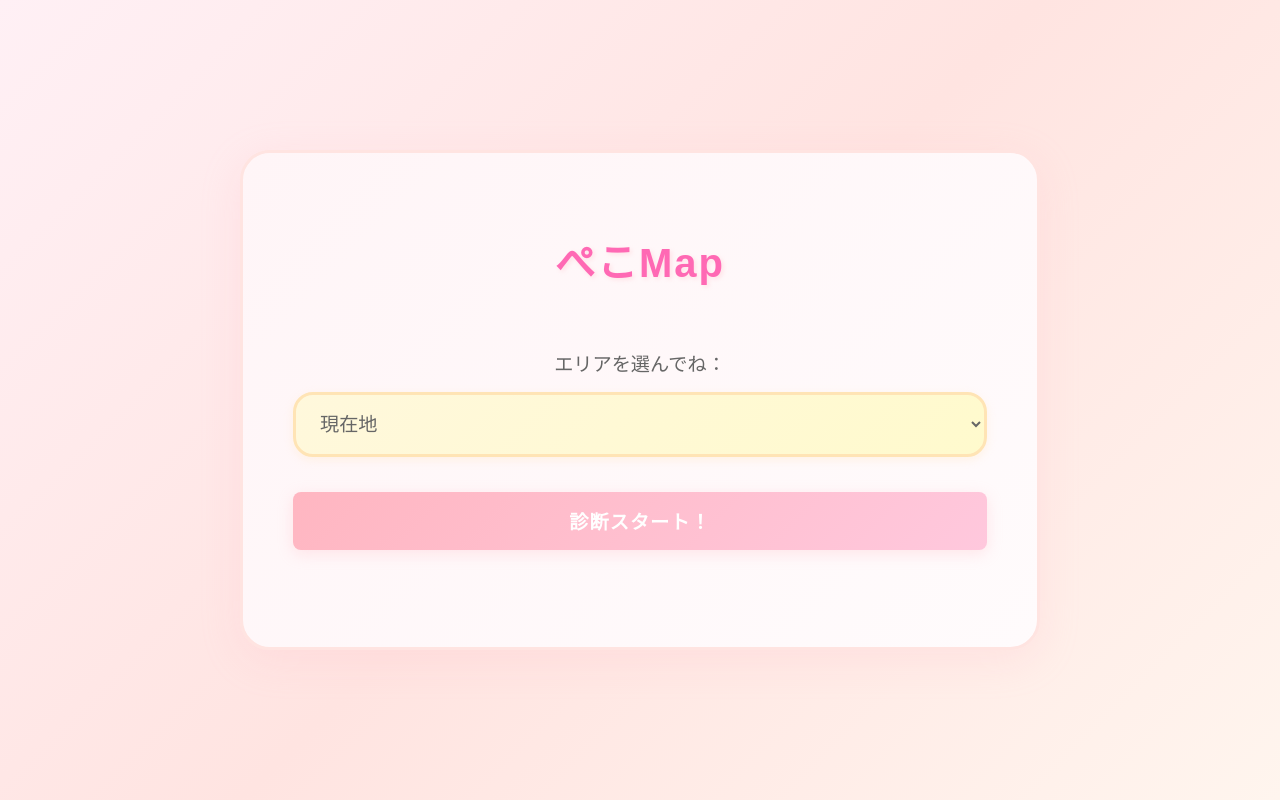
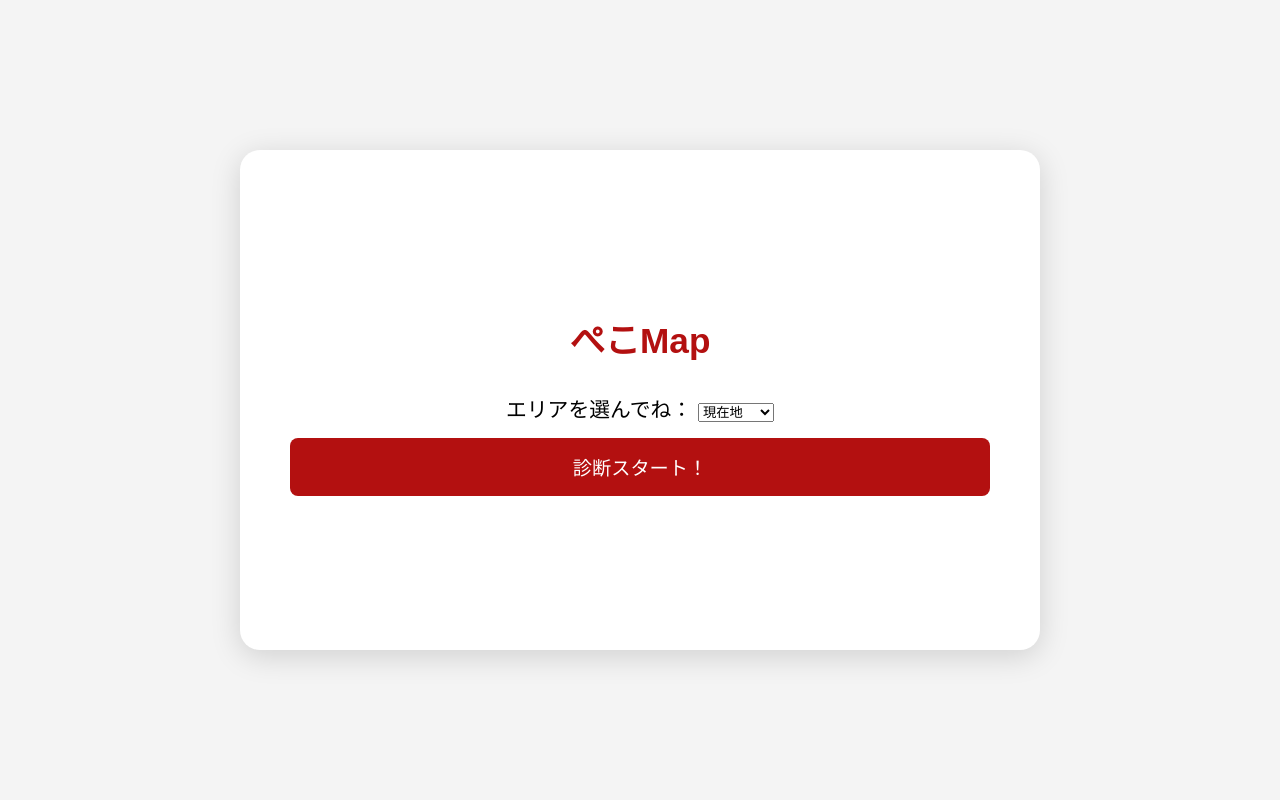
Before and after one commit to 14nasora/pekomap-app, a Flask app: page / in a window 1280 px wide. Run offline with Flask 2, Linux system fonts and the light colour scheme.

Commit message:
feat: デザイン変更

```diff
--- a/static/style.css
+++ b/static/style.css
@@ -6,8 +6,8 @@ html, body {
 }
 
 body {
-    font-family: "Hiragino Maru Gothic ProN", "Hiragino Kaku Gothic ProN", "メイリオ", "ＭＳ Ｐゴシック", sans-serif;
-    background: linear-gradient(135deg, #FFF0F5 0%, #FFE4E1 50%, #FFF5EE 100%);
+    font-family: "Hiragino Kaku Gothic ProN", "メイリオ", sans-serif;
+    background-color: #f4f4f4;
     display: flex;
     justify-content: center;
     align-items: center;
@@ -66,27 +66,23 @@ body {
 .container {
     width: 800px;        /* 最大幅を広く固定 */
     min-height: 500px;   /* 高さを統一 */
-    background: linear-gradient(135deg, #FFF5F7 0%, #FFFBFC 100%);
+    background: #ffffff;
     padding: 50px;
-    border-radius: 30px;
-    box-shadow: 0 10px 40px rgba(255, 182, 193, 0.2);
+    border-radius: 20px;
+    box-shadow: 0 6px 30px rgba(0, 0, 0, 0.15);
     text-align: center;
     font-size: 1.3rem;   /* 全体文字を少し大きめ */
     display: flex;
     flex-direction: column;
     justify-content: center;
     box-sizing: border-box;
-    border: 3px solid #FFE4E1;
 }
 
 /* --- タイトル --- */
 h1 {
-    font-size: 2.5rem;
+    font-size: 2.2rem;
     margin-bottom: 30px;
-    color: #FF69B4;
-    font-family: "Hiragino Maru Gothic ProN", "ＭＳ Ｐゴシック", sans-serif;
-    text-shadow: 2px 2px 4px rgba(255, 182, 193, 0.3);
-    letter-spacing: 2px;
+    color: #b31010;
 }
 
 /* --- 質問タイトル --- */
@@ -95,74 +91,23 @@ h2 {
     margin-bottom: 30px;
 }
 
-/* --- エリア選択 --- */
-#area-select {
-    margin: 30px 0;
-}
-
-#area-select label {
-    display: block;
-    margin-bottom: 15px;
-    font-size: 1.2rem;
-    color: #666;
-    font-family: "Hiragino Maru Gothic ProN", "ＭＳ Ｐゴシック", sans-serif;
-}
-
-/* --- セレクトボックス --- */
-select {
-    width: 100%;
-    padding: 18px 20px;
-    margin-bottom: 20px;
-    font-size: 1.2rem;
-    font-family: "Hiragino Maru Gothic ProN", "ＭＳ Ｐゴシック", sans-serif;
-    background: linear-gradient(135deg, #FFF8DC 0%, #FFFACD 100%);
-    border: 3px solid #FFE4B5;
-    border-radius: 20px;
-    cursor: pointer;
-    transition: all 0.3s ease;
-    box-shadow: 0 3px 10px rgba(255, 228, 181, 0.3);
-    color: #666;
-}
-
-select:hover {
-    border-color: #FFD700;
-    box-shadow: 0 5px 15px rgba(255, 215, 0, 0.4);
-    transform: translateY(-2px);
-}
-
-select:focus {
-    outline: none;
-    border-color: #FFB6C1;
-    box-shadow: 0 5px 20px rgba(255, 182, 193, 0.5);
-}
-
 /* --- ボタン --- */
 button {
     width: 100%;
     margin: 15px 0;
-    padding: 20px;
-    font-size: 1.3rem;
-    font-family: "Hiragino Maru Gothic ProN", "ＭＳ Ｐゴシック", sans-serif;
-    font-weight: 600;
-    background: linear-gradient(135deg, #FFB6C1 0%, #FFC8DD 100%);
-    color: #fff;
+    padding: 18px;
+    font-size: 1.2rem;
+    background: #b31010;
+    color: white;
     border: none;
-    border-radius: 30px;
+    border-radius: 12px;
     cursor: pointer;
-    transition: all 0.3s ease;
-    box-shadow: 0 4px 15px rgba(255, 182, 193, 0.3);
-    letter-spacing: 1px;
+    transition: 0.3s;
 }
 
 button:hover {
-    background: linear-gradient(135deg, #FFC8DD 0%, #FFD6E8 100%);
-    transform: translateY(-3px) scale(1.02);
-    box-shadow: 0 6px 20px rgba(255, 182, 193, 0.5);
-}
-
-button:active {
-    transform: translateY(-1px);
-    box-shadow: 0 3px 10px rgba(255, 182, 193, 0.3);
+    opacity: 0.8;
+    transform: scale(1.03);
 }
 
 /* --- 戻るボタン --- */
```
